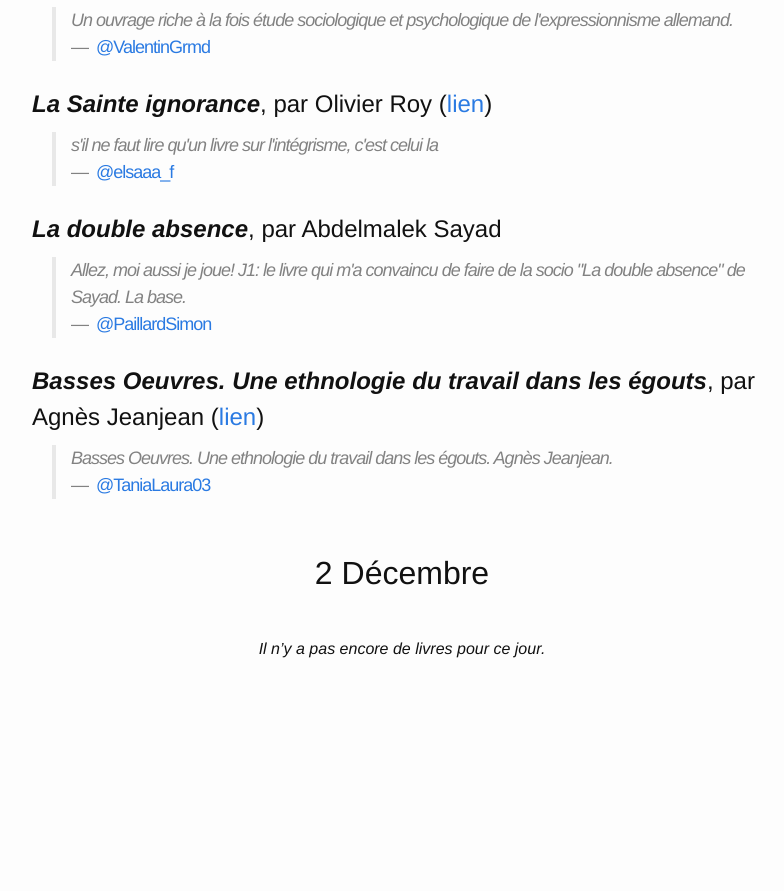
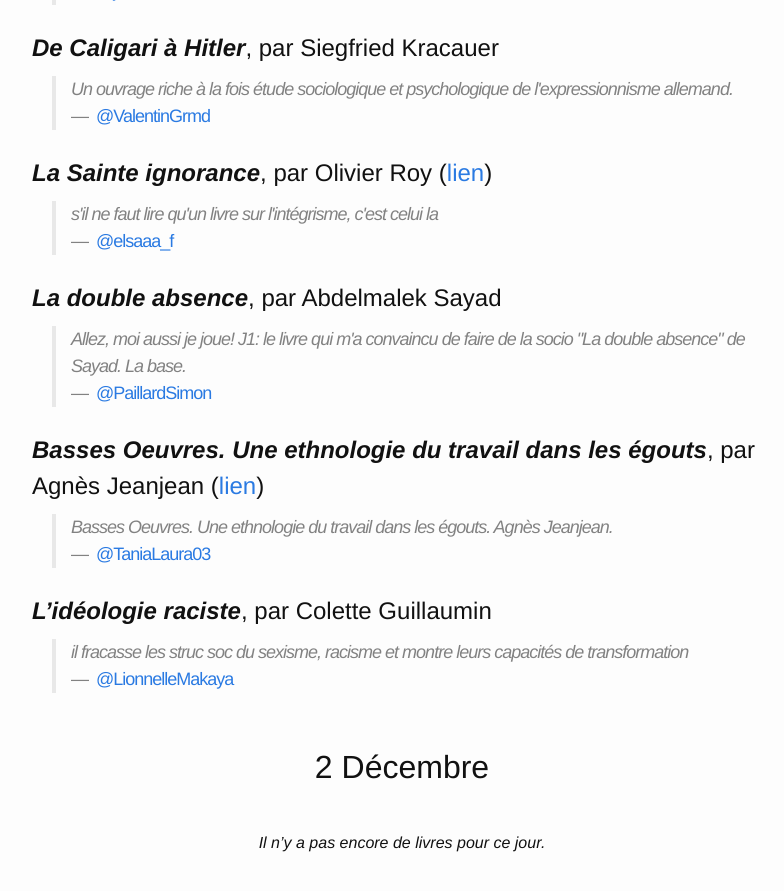
Before and after one commit to bfontaine/SocioNoel, a Jekyll site: the page built from index.md, in a window 1280 px wide and 900 px high, scrolled down 9505 px. Shown: the top 891 px of the window, without its empty margins (238-1022 px from the left). Built offline with Jekyll 4.4.1, drawn with Linux system fonts in a browser that asks for light colours; before the commit the page ends 10211 px from its top, so only the background shows below that; some of the changed text lies outside the part shown.

Commit message:
last books

```diff
--- a/index.md
+++ b/index.md
@@ -222,10 +222,17 @@
   <h1><span class="title">Voyage de classes</span>, par <span class="author">Nicolas Jounin</span></h1>
   <div class="sources">
 
-    <blockquote class="comment">
-      J1, livre sympa et accessible. Des étudiants en socio de St Denis enquêtent dans le 8ème arrondissement.<br/>
-      <span class="comment-author">—&nbsp;&nbsp;<a class="handle" href="https://twitter.com/Lil_RoXaNe/status/671593708479975424">@Lil_RoXaNe</a></span>
-    </blockquote>
+
+      <blockquote class="comment">
+        J1, livre sympa et accessible. Des étudiants en socio de St Denis enquêtent dans le 8ème arrondissement.<br/>
+        <span class="comment-author">—&nbsp;&nbsp;<a class="handle" href="https://twitter.com/Lil_RoXaNe/status/671593708479975424">@Lil_RoXaNe</a></span>
+      </blockquote>
+
+      <blockquote class="comment">
+        Excellente vulgarisation des méthodes d'enquête. <a href="https://twitter.com/thefugitive_/status/660802831918587904">Déroulez là</a><br/>
+        <span class="comment-author">—&nbsp;&nbsp;<a class="handle" href="https://twitter.com/thefugitive_/status/671826770610552832">@thefugitive_</a></span>
+      </blockquote>
+
 
   </div>
 </article>
@@ -704,5 +711,16 @@
 
   </div>
 </article>
+<article class="book">
+  <h1><span class="title">L’idéologie raciste</span>, par <span class="author">Colette Guillaumin</span></h1>
+  <div class="sources">
+
+    <blockquote class="comment">
+      il fracasse les struc soc du sexisme, racisme et montre leurs capacités de transformation<br/>
+      <span class="comment-author">—&nbsp;&nbsp;<a class="handle" href="https://twitter.com/LionnelleMakaya/status/671828567135776768">@LionnelleMakaya</a></span>
+    </blockquote>
+
+  </div>
+</article>
 <h2 id="dec15-2">2 Décembre</h2>
 <p class="notice">Il n’y a pas encore de livres pour ce jour.</p>
```
Also changed, not shown: books.yml (+15 -4 lines).
